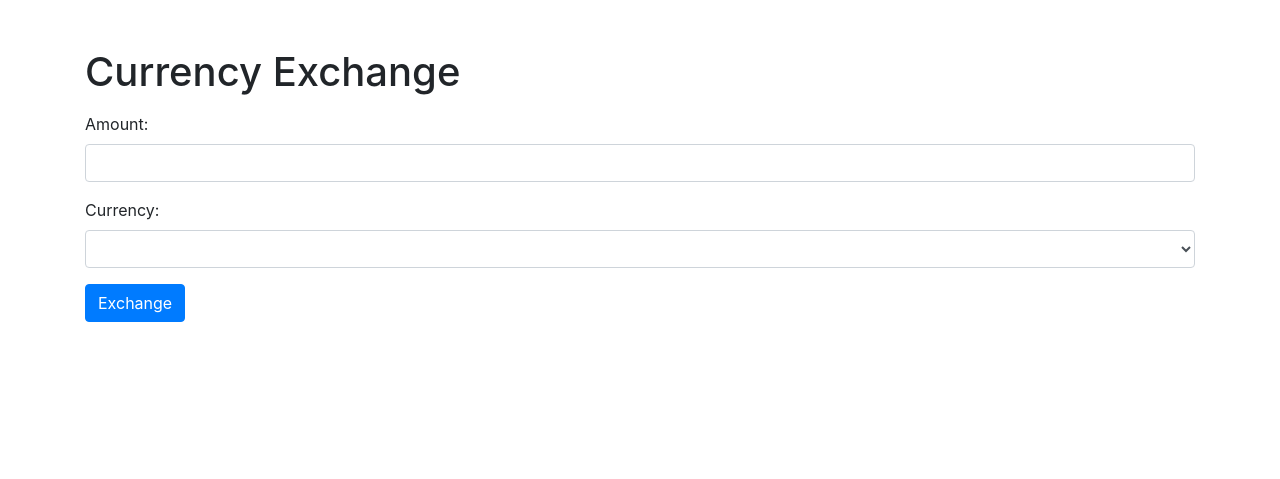
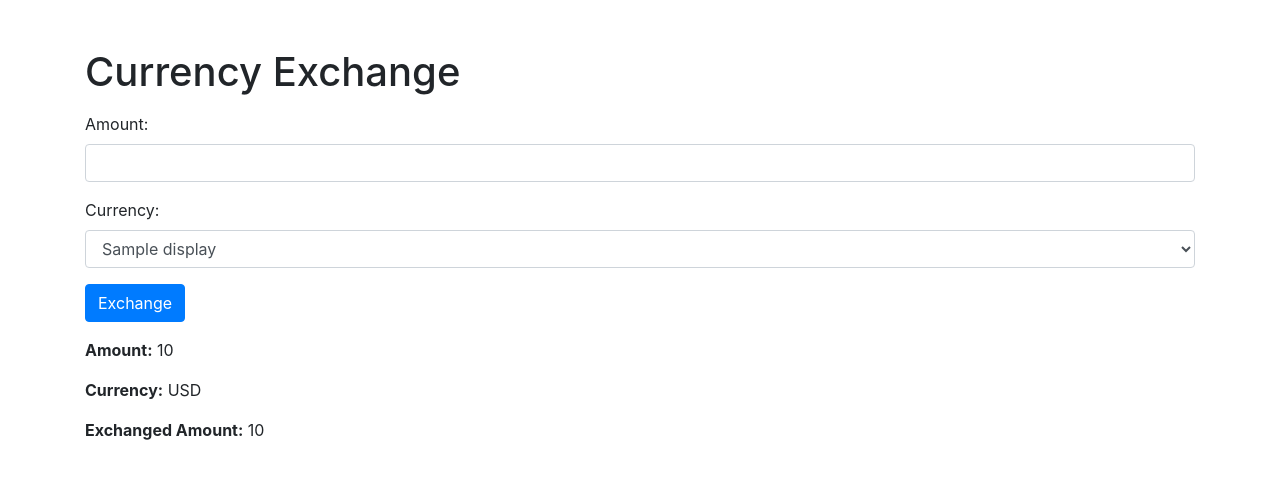
Before and after one commit to Elgamily/Django_Banking_Services_App, a Django app: template app/templates/app/currency_exchange.html in a window 1280 px wide. Shown: the part 56-535 px from the top of the page. Run offline with Django 5.2, Linux system fonts and the light colour scheme; the template is opened without the code that fills it: most values are stand-ins (such as "Sample title", 1, 10 or a date in 2020); lists and menus that the app fills with data are empty; some libraries are stand-ins or nearby versions.

Commit message:
update app/templates/app/currency_exchange.html

```diff
--- a/app/templates/app/currency_exchange.html
+++ b/app/templates/app/currency_exchange.html
@@ -29,6 +29,10 @@
 
                         Example: <option value="USD">USD (1.15)</option>
                     -->
+
+                    {% for code, display in currency_choices %}
+                        <option value="{{ code }}">{{ display }}</option>
+                    {% endfor %}
                 </select>
             </div>
             <button type="submit" class="btn btn-primary">Exchange</button>
@@ -44,6 +48,14 @@
             <p><strong>Exchanged Amount:</strong> exchanged_amount value</p>
         </div>
         -->
+
+        {% if amount and currency and exchanged_amount %}
+            <div class="mt-3">
+                <p><strong>Amount:</strong> {{ amount }}</p>
+                <p><strong>Currency:</strong> {{ currency }}</p>
+                <p><strong>Exchanged Amount:</strong> {{ exchanged_amount }}</p>
+            </div>
+        {% endif %}
     </div>
     <script src="https://code.jquery.com/jquery-3.5.1.slim.min.js"></script>
     <script src="https://cdn.jsdelivr.net/npm/@popperjs/core@2.5.1/dist/umd/popper.min.js"></script>
```
